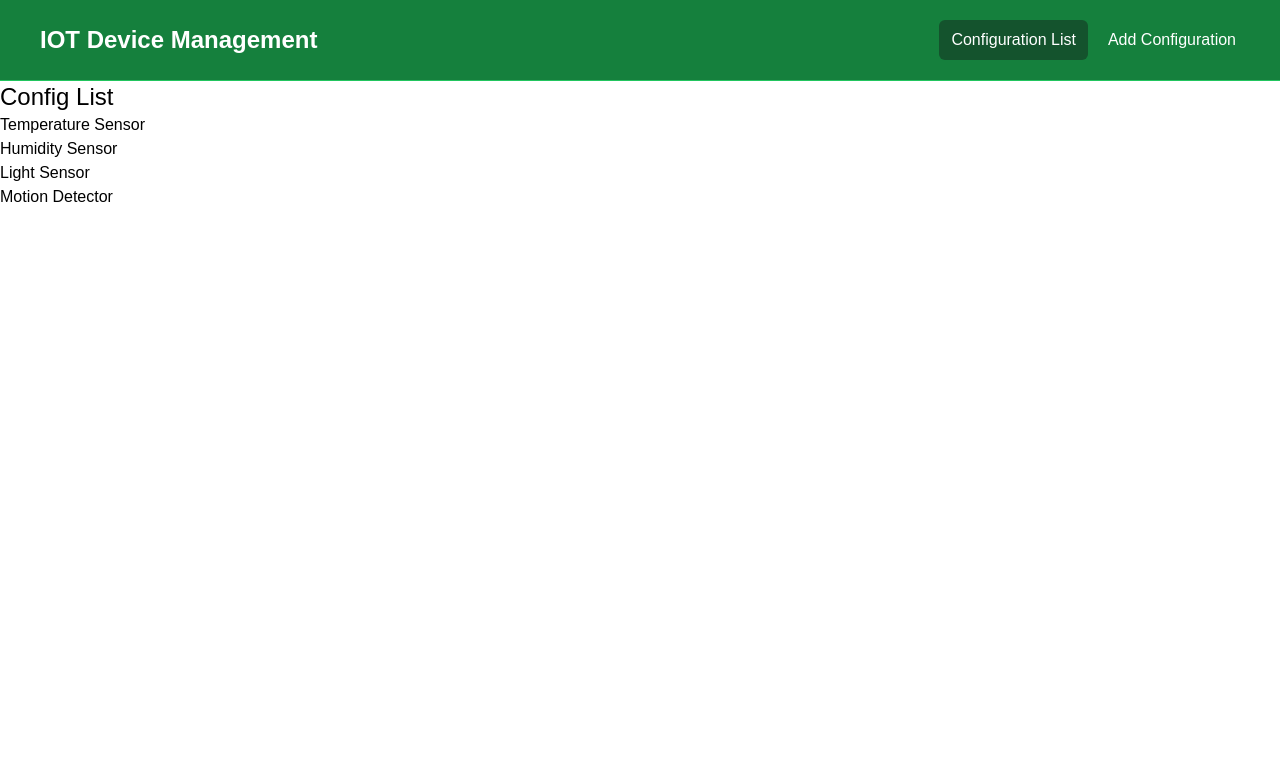
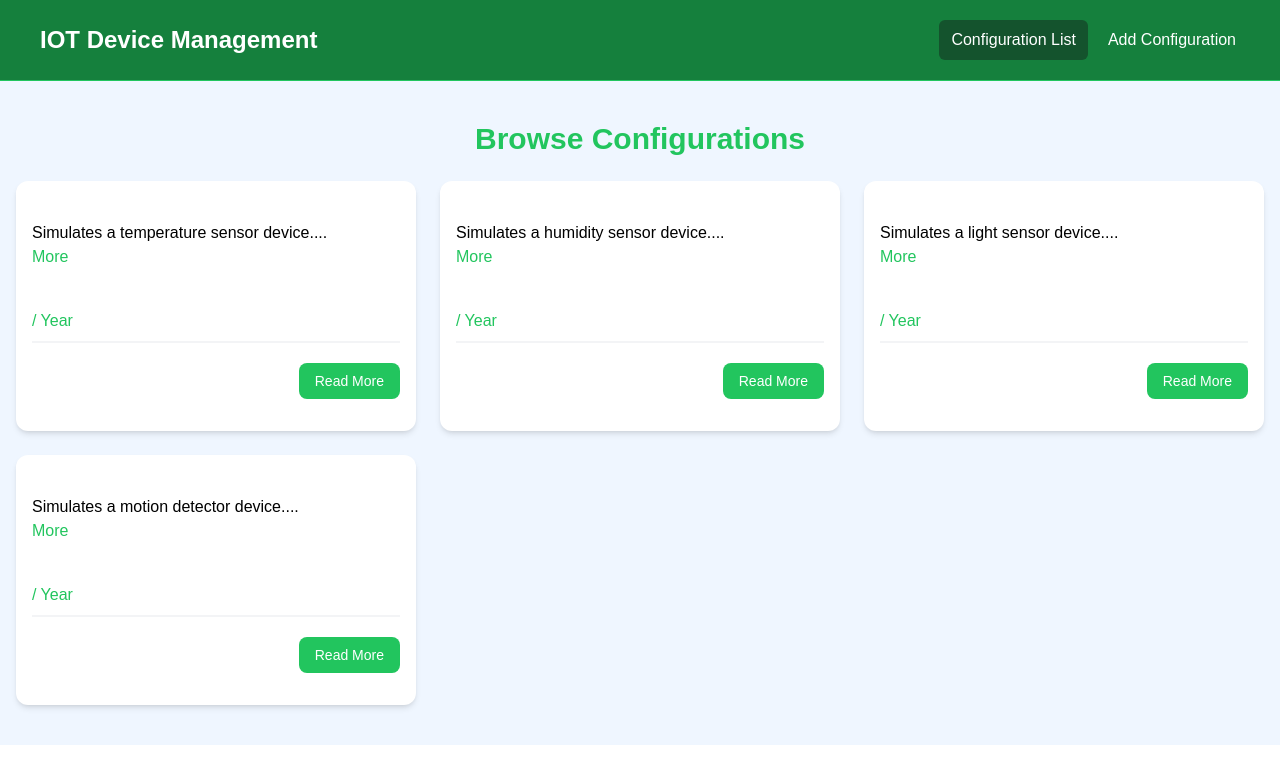
Before and after one commit to Sparrowan/iot_device_management_platform, a Vue app: page / in a window 1280 px wide. Shown: the top 784 px of the page. Built offline with nearby package versions, Linux system fonts and the light colour scheme; data requests are answered from the project's data file.

Commit message:
Added styled listing

```diff
--- a/package.json
+++ b/package.json
@@ -22,7 +22,8 @@
     "json-server": "^1.0.0-beta.2",
     "pinia": "^2.1.7",
     "vue": "^3.4.29",
-    "vue-router": "^4.3.3"
+    "vue-router": "^4.3.3",
+    "vue-spinner": "^1.0.4"
   },
   "devDependencies": {
     "@rushstack/eslint-patch": "^1.8.0",
--- a/src/components/ConfigurationList.vue
+++ b/src/components/ConfigurationList.vue
@@ -4,6 +4,8 @@ import { useConfigurationStore } from '../stores/configuration'
 import { onMounted } from 'vue'
 import type { configurationState } from '../utils/types'
 import type { Ref } from 'vue'
+import PulseLoader from 'vue-spinner/src/PulseLoader.vue'
+import ConfigurationListing from '@/components/ConfigurationListing.vue'
 
 const configurationStore = useConfigurationStore()
 
@@ -17,18 +19,23 @@ const { fetchConfigurations } = configurationStore
 onMounted(() => {
   fetchConfigurations()
 })
-
-// Log the configurations for debugging
-console.log('configurations', configurations.value)
 </script>
 
 <template>
-  <h1 class="text-2xl">Config List</h1>
-  <div v-if="loading">Loading...</div>
-  <div v-if="error">Error: {{ error }}</div>
-  <ul v-if="configurations.length">
-    <li v-for="config in configurations" :key="config.id">
-      {{ config.name }}
-    </li>
-  </ul>
+  <section class="bg-blue-50 px-4 py-10">
+    <div class="container-xl lg:container m-auto">
+      <h2 class="text-3xl font-bold text-green-500 mb-6 text-center">Browse Configurations</h2>
+      <div v-if="loading" class="text-center text-gray-500 py-6">
+        <PulseLoader />
+      </div>
+
+      <div v-else class="grid grid-cols-1 md:grid-cols-3 gap-6">
+        <ConfigurationListing
+          v-for="configuration in configurations"
+          :key="configuration.id"
+          :configuration="configuration"
+        />
+      </div>
+    </div>
+  </section>
 </template>
--- /dev/null
+++ b/src/components/ConfigurationListing.vue
@@ -0,0 +1,58 @@
+<script setup lang="ts">
+import { RouterLink } from 'vue-router'
+import { defineProps, ref, computed } from 'vue'
+import type { configurationType } from '../utils/types'
+
+const props = defineProps<{ configuration: configurationType }>()
+
+const showFullDescription = ref(false)
+
+const toggleFullDescription = (): void => {
+  showFullDescription.value = !showFullDescription.value
+}
+
+const truncatedDescription = computed((): string => {
+  let description = props.configuration.description
+  if (!showFullDescription.value) {
+    description = description.substring(0, 90) + '...'
+  }
+  return description
+})
+</script>
+
+<template>
+  <div class="bg-white rounded-xl shadow-md relative">
+    <div class="p-4">
+      <div class="mb-6">
+        <div class="text-gray-600 my-2">{{ configuration.type }}</div>
+        <h3 class="text-xl font-bold">{{ configuration.title }}</h3>
+      </div>
+
+      <div class="mb-5">
+        <div>
+          {{ truncatedDescription }}
+        </div>
+        <button @click="toggleFullDescription" class="text-green-500 hover:text-green-600 mb-5">
+          {{ showFullDescription ? 'Less' : 'More' }}
+        </button>
+      </div>
+
+      <h3 class="text-green-500 mb-2">{{ configuration.salary }} / Year</h3>
+
+      <div class="border border-gray-100 mb-5"></div>
+
+      <div class="flex flex-col lg:flex-row justify-between mb-4">
+        <div class="text-orange-700 mb-3">
+          <i class="pi pi-map-marker text-orange-700"></i>
+          {{ configuration.location }}
+        </div>
+        <RouterLink
+          :to="'/configurations/' + configuration.id"
+          class="h-[36px] bg-green-500 hover:bg-green-600 text-white px-4 py-2 rounded-lg text-center text-sm"
+        >
+          Read More
+        </RouterLink>
+      </div>
+    </div>
+  </div>
+</template>
```
Also changed, not shown: 1 other file (tests, documents, lock files or other folders).
